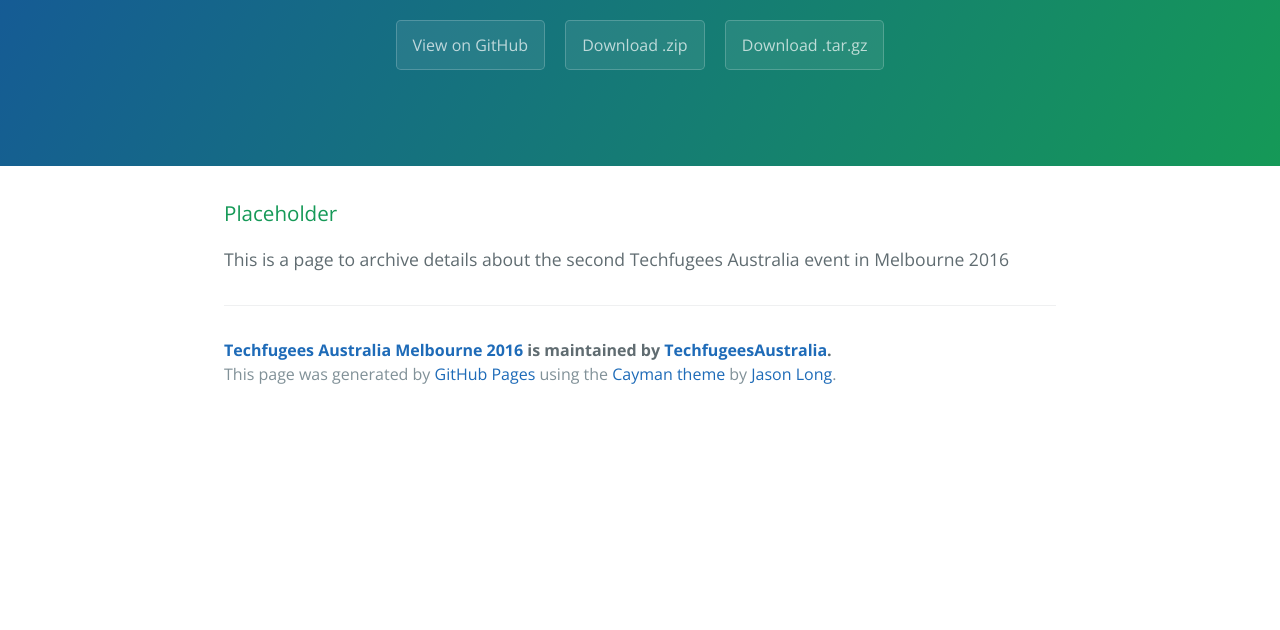
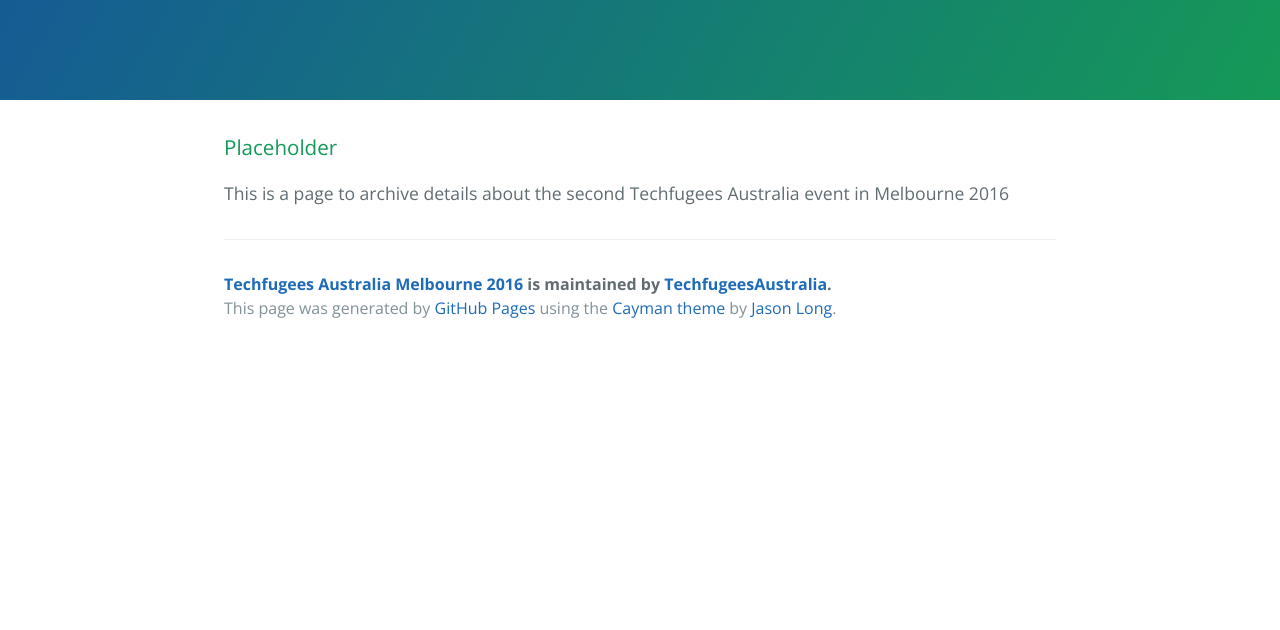
Before and after one commit to TechfugeesAustralia/melbourne2016, a plain HTML site: page index.html in a window 1280 px wide. Shown: the part 170-800 px from the top of the page. Drawn offline with nearby package versions, Linux system fonts and the light colour scheme.

Commit message:
Update index.html

```diff
--- a/index.html
+++ b/index.html
@@ -13,9 +13,6 @@
     <section class="page-header">
       <h1 class="project-name">Techfugees Australia Melbourne 2016</h1>
       <h2 class="project-tagline"></h2>
-      <a href="https://github.com/TechfugeesAustralia/melbourne2016" class="btn">View on GitHub</a>
-      <a href="https://github.com/TechfugeesAustralia/melbourne2016/zipball/master" class="btn">Download .zip</a>
-      <a href="https://github.com/TechfugeesAustralia/melbourne2016/tarball/master" class="btn">Download .tar.gz</a>
     </section>
 
     <section class="main-content">
```
